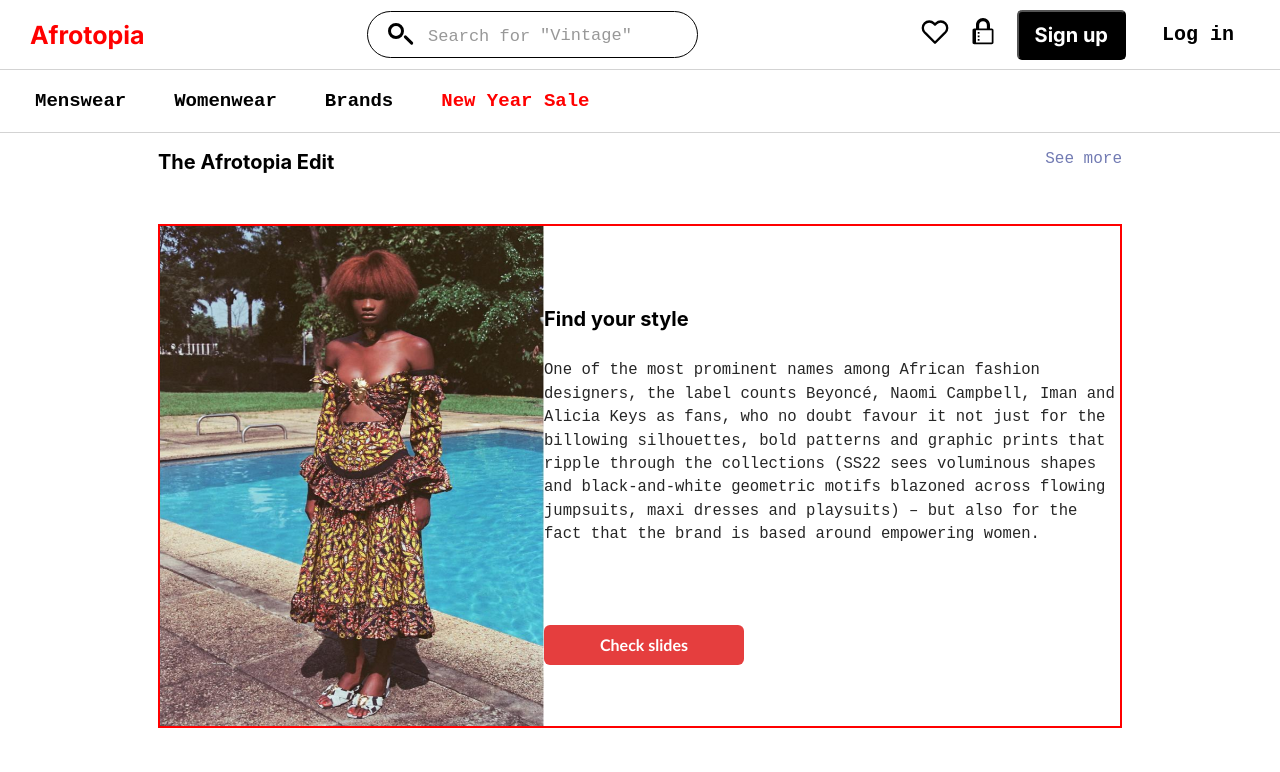
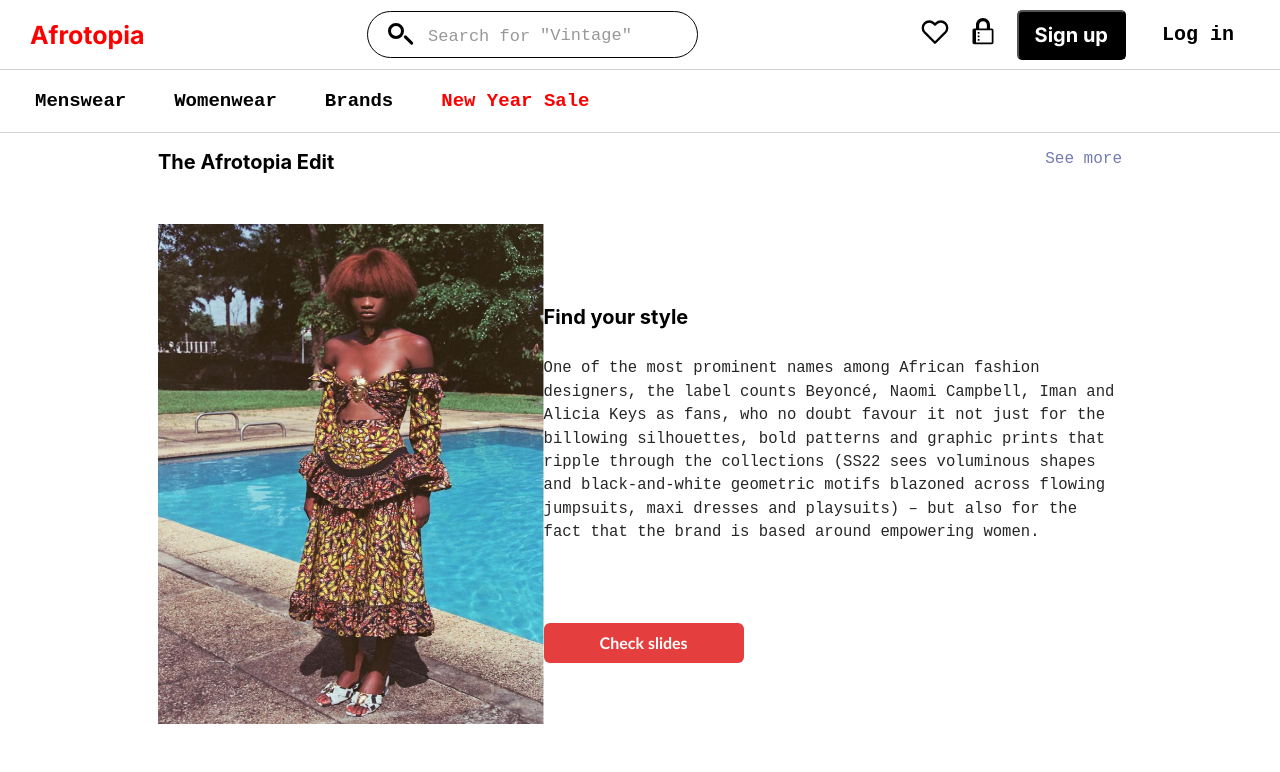
Before and after one commit to bintus-ux/depop-single-page, a React (Create React App) app: page / in a window 1280 px wide. Shown: the top 772 px of the page. Built offline with nearby package versions, Linux system fonts and the light colour scheme.

Commit message:
'update'

```diff
--- a/src/components/MainContent.js
+++ b/src/components/MainContent.js
@@ -85,7 +85,6 @@ const MainContent = () => {
       {mainContentItems.map((item, i) => (
         <Flex
           key={i}
-          style={{ border: '2px solid red' }}
           direction={
             item._id % 2 === 0
               ? [
```
